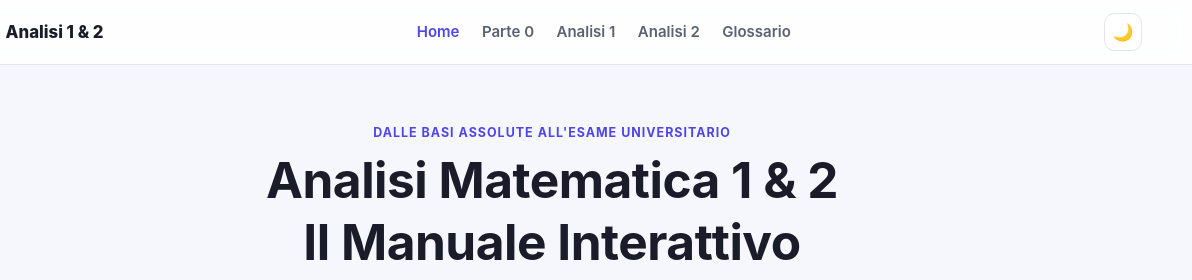
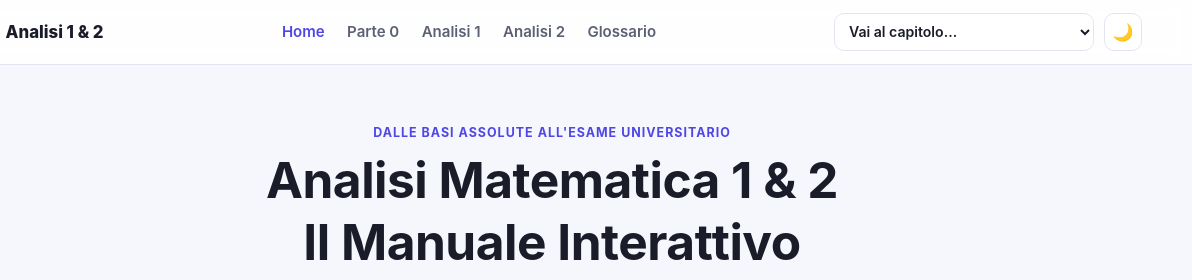
Before and after one commit to marcocalio/math-artifacs, a plain HTML site: page sito/index.html in a window 1280 px wide. Shown: the top 280 px of the page, 88-1280 px from the left. Drawn offline with Linux system fonts and the light colour scheme.

Commit message:
feat: add chapter dropdown to the top navbar
Co-Authored-By: Claude Opus 5.5 <noreply@anthropic.com>

```diff
--- a/sito/assets/css/style.css
+++ b/sito/assets/css/style.css
@@ -155,6 +155,14 @@ code, .formula-inline { font-family: var(--font-mono); font-size: .92em; }
 [data-theme="dark"] .icon-sun { display: inline; } [data-theme="dark"] .icon-moon { display: none; }
 :root:not([data-theme="dark"]) .icon-sun { display: none; }
 .nav-toggle { display: none; }
+.chapter-select {
+  font: inherit; font-size: .88rem; font-weight: 600;
+  height: 38px; max-width: 260px; padding: 0 .6rem;
+  border: 1px solid var(--color-border); border-radius: 10px; cursor: pointer;
+  background: var(--color-bg-elevated); color: var(--color-text);
+}
+.chapter-select:hover { background: var(--color-bg-alt); }
+[data-theme="dark"] .chapter-select { color-scheme: dark; }
 
 .breadcrumb { font-size: .86rem; color: var(--color-text-muted); margin: 1.4rem 0 .6rem; }
 .breadcrumb a { color: var(--color-text-muted); font-weight: 600; }
@@ -462,11 +470,14 @@ table.tabella-comparativa tr:nth-child(even) td { background: color-mix(in srgb,
 @media (max-width: 560px) {
   body { font-size: 16px; }
   .hero-stats { gap: 1.4rem; }
+  /* su telefono resta solo il logo ∫, così il menu capitoli ci sta */
+  .navbar__brand span:not(.logo-badge) { display: none; }
+  .chapter-select { max-width: 170px; }
 }
 
 /* ---------- 8. STAMPA ---------- */
 @media print {
-  .site-header, .chapter-sidebar, .theme-toggle, .nav-toggle, .prev-next-nav, .quiz-block button { display: none !important; }
+  .site-header, .chapter-sidebar, .theme-toggle, .nav-toggle, .chapter-select, .prev-next-nav, .quiz-block button { display: none !important; }
   .chapter-layout { grid-template-columns: 1fr; }
   body { background: #fff; color: #000; }
 }
--- a/sito/assets/js/main.js
+++ b/sito/assets/js/main.js
@@ -5,6 +5,91 @@
    ========================================================================= */
 (function () {
   "use strict";
+
+  /* Radice del sito ricavata da dove si trova questo file (assets/js/main.js):
+     funziona sia online sia aprendo le pagine in locale. */
+  var SITE_ROOT = new URL("../../", document.currentScript.src).href;
+
+  /* Elenco capitoli per il menu a tendina (tenerlo allineato a index.html). */
+  var CAPITOLI = [
+    ["Parte 0 · Prerequisiti", "parte0-prerequisiti/", [
+      ["01-insiemi-logica-numeri", "Insiemi, logica e numeri"],
+      ["02-algebra-calcolo-letterale", "Algebra e calcolo letterale"],
+      ["03-potenze-radicali-esponenziali", "Potenze, radicali ed esponenziali"],
+      ["04-logaritmi", "Logaritmi"],
+      ["05-equazioni", "Equazioni"],
+      ["06-disequazioni", "Disequazioni"],
+      ["07-geometria-analitica", "Geometria analitica"],
+      ["08-trigonometria", "Trigonometria"],
+      ["09-funzioni-elementari-grafici", "Funzioni elementari e grafici"]
+    ]],
+    ["Parte 1 · Analisi 1", "parte1-analisi1/", [
+      ["01-numeri-reali-struttura", "Numeri reali e struttura d'ordine"],
+      ["02-valore-assoluto-topologia", "Valore assoluto e topologia della retta"],
+      ["03-funzioni", "Funzioni"],
+      ["04-limiti", "Limiti di funzioni"],
+      ["05-infinitesimi-infiniti", "Infinitesimi, infiniti e confronti"],
+      ["06-continuita", "Continuità"],
+      ["07-derivate", "Derivate"],
+      ["08-teoremi-fondamentali", "Teoremi fondamentali del calcolo differenziale"],
+      ["09-studio-di-funzione", "Studio completo di funzione"],
+      ["10-taylor-mclaurin", "Sviluppi di Taylor e Mclaurin"],
+      ["11-successioni", "Successioni numeriche"],
+      ["12-serie-numeriche", "Serie numeriche"],
+      ["13-integrali-indefiniti", "Integrali indefiniti"],
+      ["14-integrali-definiti", "Integrali definiti"],
+      ["15-applicazioni-integrali", "Applicazioni degli integrali"]
+    ]],
+    ["Parte 2 · Analisi 2", "parte2-analisi2/", [
+      ["01-funzioni-piu-variabili", "Funzioni di più variabili"],
+      ["02-limiti-continuita-piu-variabili", "Limiti e continuità in più variabili"],
+      ["03-derivate-parziali", "Derivate parziali e differenziabilità"],
+      ["04-gradiente", "Gradiente e derivata direzionale"],
+      ["05-hessiano-massimi-minimi", "Hessiano, massimi e minimi liberi"],
+      ["06-moltiplicatori-lagrange", "Moltiplicatori di Lagrange"],
+      ["07-curve-superfici", "Curve e superfici parametriche"],
+      ["08-integrali-doppi", "Integrali doppi"],
+      ["09-integrali-tripli-cambi-variabile", "Integrali tripli e cambi di variabile"],
+      ["10-integrali-curvilinei", "Integrali curvilinei"],
+      ["11-integrali-superficie-campi-vettoriali", "Integrali di superficie e campi vettoriali"],
+      ["12-teoremi-green-gauss-stokes", "Teoremi di Green, Gauss e Stokes"],
+      ["13-equazioni-differenziali", "Equazioni differenziali ordinarie"],
+      ["14-applicazioni-analisi2", "Applicazioni: modelli fisici ed economici"]
+    ]]
+  ];
+
+  /* ---------- Menu a tendina "Vai al capitolo" nella barra in alto ---------- */
+  function initChapterSelect() {
+    var actions = document.querySelector(".navbar__actions");
+    if (!actions) return;
+    // Cloudflare può servire le pagine senza ".html": confronto i percorsi senza estensione.
+    var here = location.pathname.replace(/\.html$/, "");
+
+    var select = document.createElement("select");
+    select.className = "chapter-select";
+    select.setAttribute("aria-label", "Vai al capitolo");
+    var placeholder = new Option("Vai al capitolo…", "", true, true);
+    placeholder.disabled = true;
+    select.add(placeholder);
+
+    CAPITOLI.forEach(function (parte) {
+      var group = document.createElement("optgroup");
+      group.label = parte[0];
+      parte[2].forEach(function (cap, i) {
+        var url = SITE_ROOT + parte[1] + cap[0] + ".html";
+        var current = new URL(url).pathname.replace(/\.html$/, "") === here;
+        group.appendChild(new Option((i + 1) + ". " + cap[1], url, false, current));
+      });
+      select.appendChild(group);
+    });
+
+    select.addEventListener("change", function () { location.href = select.value; });
+    // Tornando indietro col browser la pagina può riapparire con la scelta vecchia.
+    var initial = select.selectedIndex;
+    window.addEventListener("pageshow", function () { select.selectedIndex = initial; });
+
+    actions.insertBefore(select, actions.firstChild);
+  }
 
   /* ---------- Tema chiaro / scuro ---------- */
   function initTheme() {
@@ -111,6 +196,7 @@
 
   document.addEventListener("DOMContentLoaded", function () {
     initTheme();
+    initChapterSelect();
     initMobileNav();
     initKatex();
     initTocHighlight();
```
Also changed, not shown: 1 other file.
